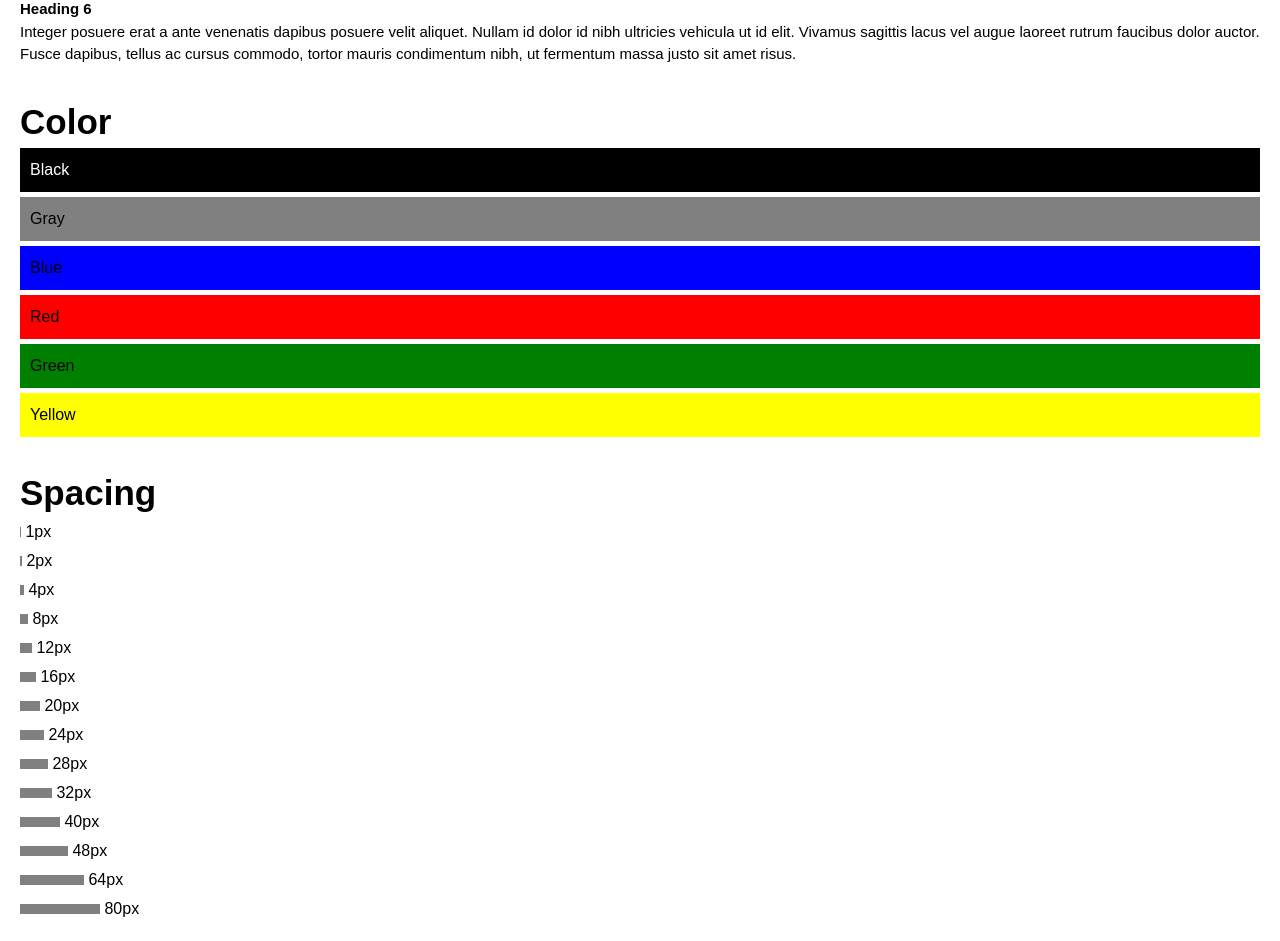
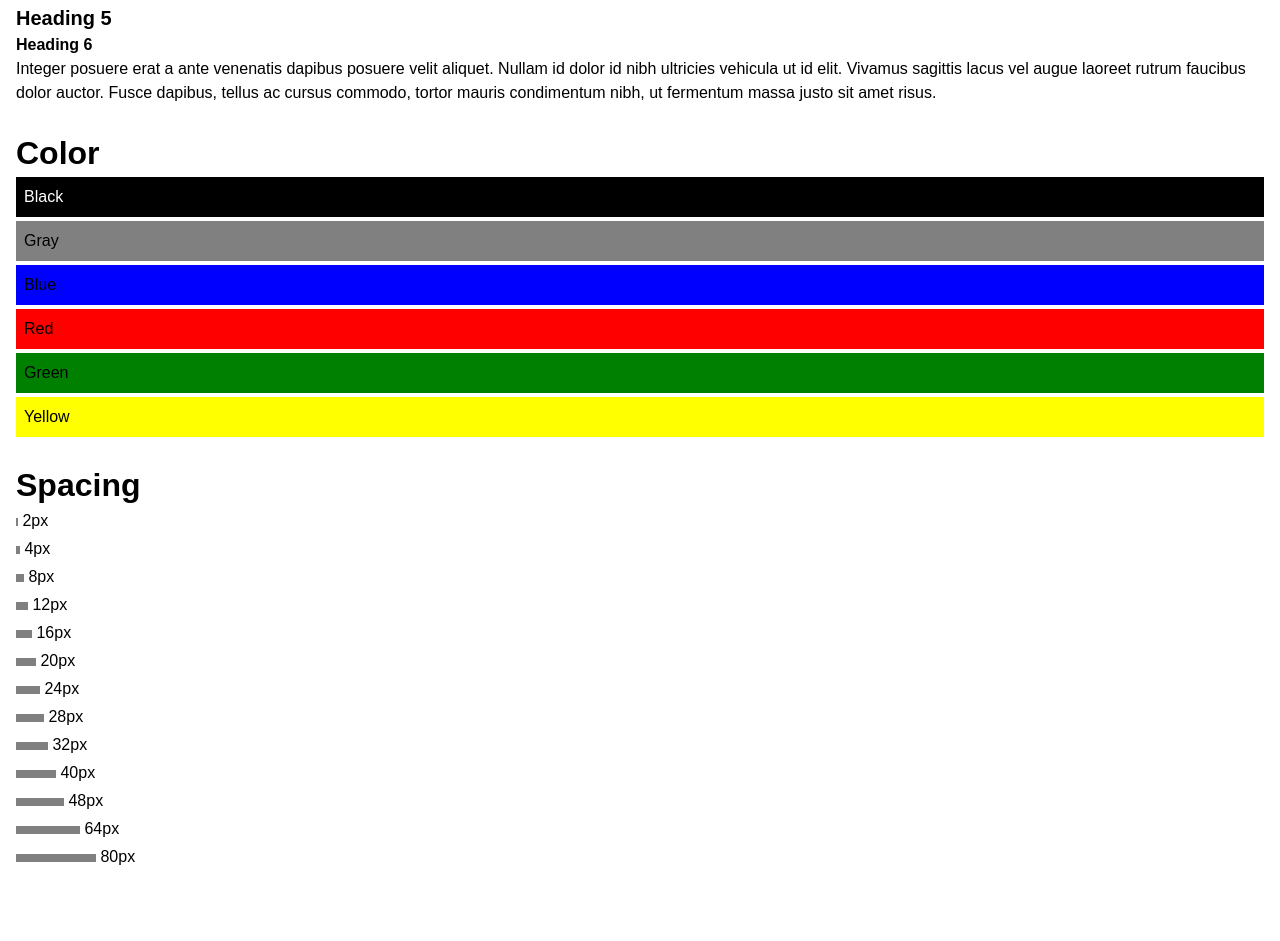
Before and after one commit to lgtmpodcast/podcast, a website: page index.html in a window 1280 px wide. Shown: the part 247-1188 px from the top of the page. After the commit the page ends 1132 px from the top, so only its background shows below. Drawn offline with Linux system fonts and the light colour scheme.

Commit message:
Episode 1

```diff
--- a/index.html
+++ b/index.html
@@ -13,6 +13,7 @@
   </head>
   <body>
     <section>
+      <h2>Typography</h2>
       <h1>Heading 1</h1>
       <h2>Heading 2</h2>
       <h3>Heading 3</h3>
@@ -46,59 +47,55 @@
       <h2>Spacing</h2>
       <ul>
         <li>
-          <span class="spacing" style="width: 1px"></span>
-          1px
-        </li>
-        <li>
-          <span class="spacing" style="width: 2px"></span>
+          <span class="spacing" style="width: 0.125rem"></span>
           2px
         </li>
         <li>
-          <span class="spacing" style="width: 4px"></span>
+          <span class="spacing" style="width: 0.25rem"></span>
           4px
         </li>
         <li>
-          <span class="spacing" style="width: 8px"></span>
+          <span class="spacing" style="width: 0.5rem"></span>
           8px
         </li>
         <li>
-          <span class="spacing" style="width: 12px"></span>
+          <span class="spacing" style="width: 0.75rem"></span>
           12px
         </li>
         <li>
-          <span class="spacing" style="width: 16px"></span>
+          <span class="spacing" style="width: 1rem"></span>
           16px
         </li>
         <li>
-          <span class="spacing" style="width: 20px"></span>
+          <span class="spacing" style="width: 1.25rem"></span>
           20px
         </li>
         <li>
-          <span class="spacing" style="width: 24px"></span>
+          <span class="spacing" style="width: 1.5rem"></span>
           24px
         </li>
         <li>
-          <span class="spacing" style="width: 28px"></span>
+          <span class="spacing" style="width: 1.75rem"></span>
           28px
         </li>
         <li>
-          <span class="spacing" style="width: 32px"></span>
+          <span class="spacing" style="width: 2rem"></span>
           32px
         </li>
         <li>
-          <span class="spacing" style="width: 40px"></span>
+          <span class="spacing" style="width: 2.5rem"></span>
           40px
         </li>
         <li>
-          <span class="spacing" style="width: 48px"></span>
+          <span class="spacing" style="width: 3rem"></span>
           48px
         </li>
         <li>
-          <span class="spacing" style="width: 64px"></span>
+          <span class="spacing" style="width: 4rem"></span>
           64px
         </li>
         <li>
-          <span class="spacing" style="width: 80px"></span>
+          <span class="spacing" style="width: 5rem"></span>
           80px
         </li>
       </ul>
--- a/reset.css
+++ b/reset.css
@@ -26,7 +26,7 @@
  * Add font smoothing
  * https://developer.mozilla.org/en-US/docs/Web/CSS/font-smooth
  */
-body {
+:root {
   line-height: 1.5;
   -webkit-font-smoothing: antialiased;
 }
@@ -75,5 +75,5 @@ p {
  */
 ul {
   list-style: none;
-  padding: 0;
+  padding-left: 0;
 }
--- a/style.css
+++ b/style.css
@@ -6,53 +6,53 @@
 }
 
 body {
-  margin: 20px;
+  margin: 1rem;
 }
 
 section + section {
-  margin-top: 30px;
+  margin-top: 1.5rem;
 }
 
 li + li {
-  margin-top: 5px;
+  margin-top: 0.25rem;
 }
 
 /**
  * Typography
  */
 h1 {
-  font-size: 40px;
+  font-size: 2.5rem;
 }
 
 h2 {
-  font-size: 35px;
+  font-size: 2rem;
 }
 
 h3 {
-  font-size: 30px;
+  font-size: 1.75rem;
 }
 
 h4 {
-  font-size: 25px;
+  font-size: 1.5rem;
 }
 
 h5 {
-  font-size: 20px;
+  font-size: 1.25rem;
 }
 
 h6 {
-  font-size: 15px;
+  font-size: 1rem;
 }
 
 p {
-  font-size: 15px;
+  font-size: 1rem;
 }
 
 /**
  * Color
  */
 .swatch {
-  padding: 10px;
+  padding: 0.5rem;
 }
 
 /**
@@ -60,7 +60,7 @@ p {
  */
 .spacing {
   display: inline-block;
-  padding-top: 5px;
-  padding-bottom: 5px;
+  padding-top: 0.25rem;
+  padding-bottom: 0.25rem;
   background-color: gray;
 }
```
